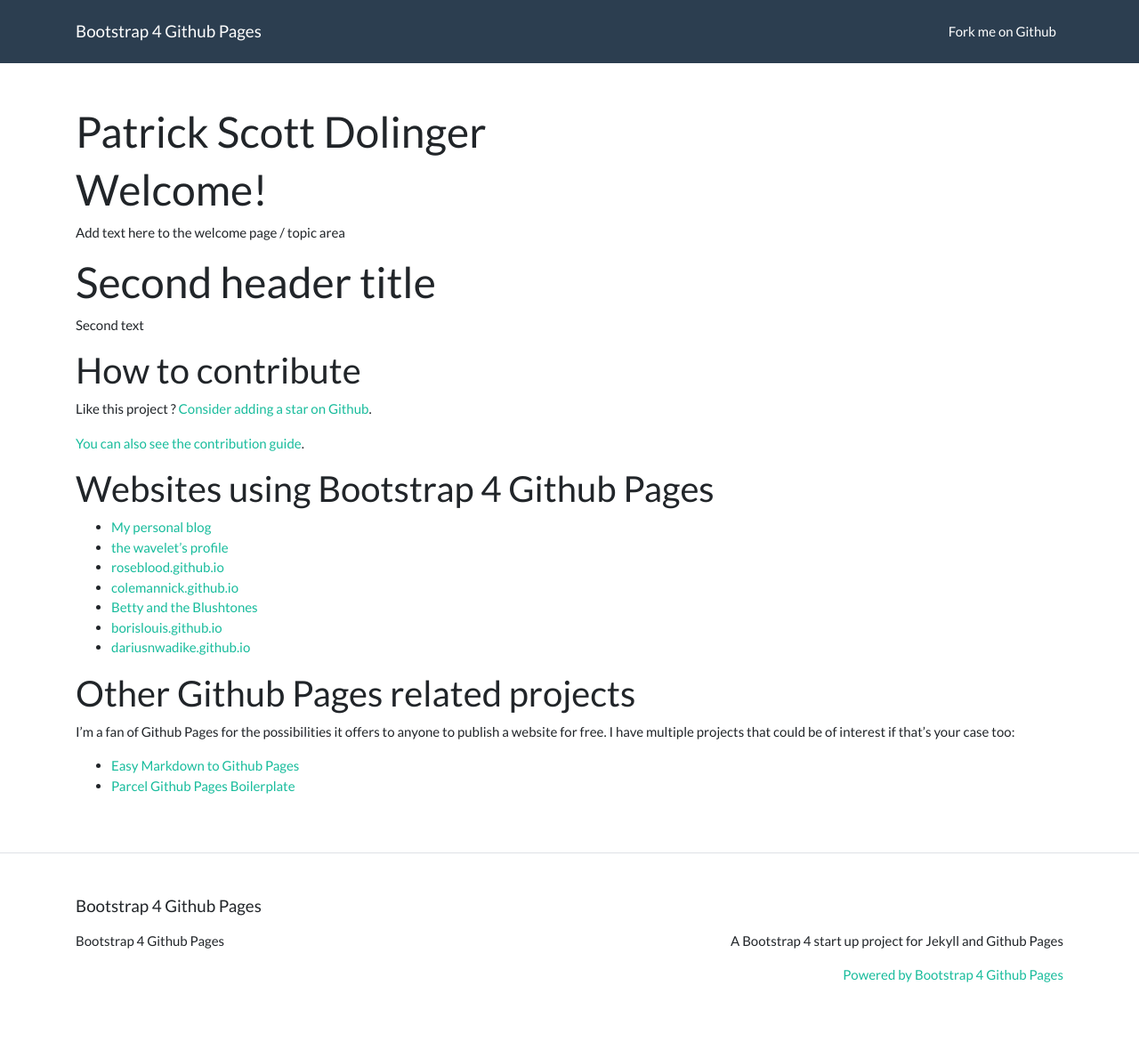
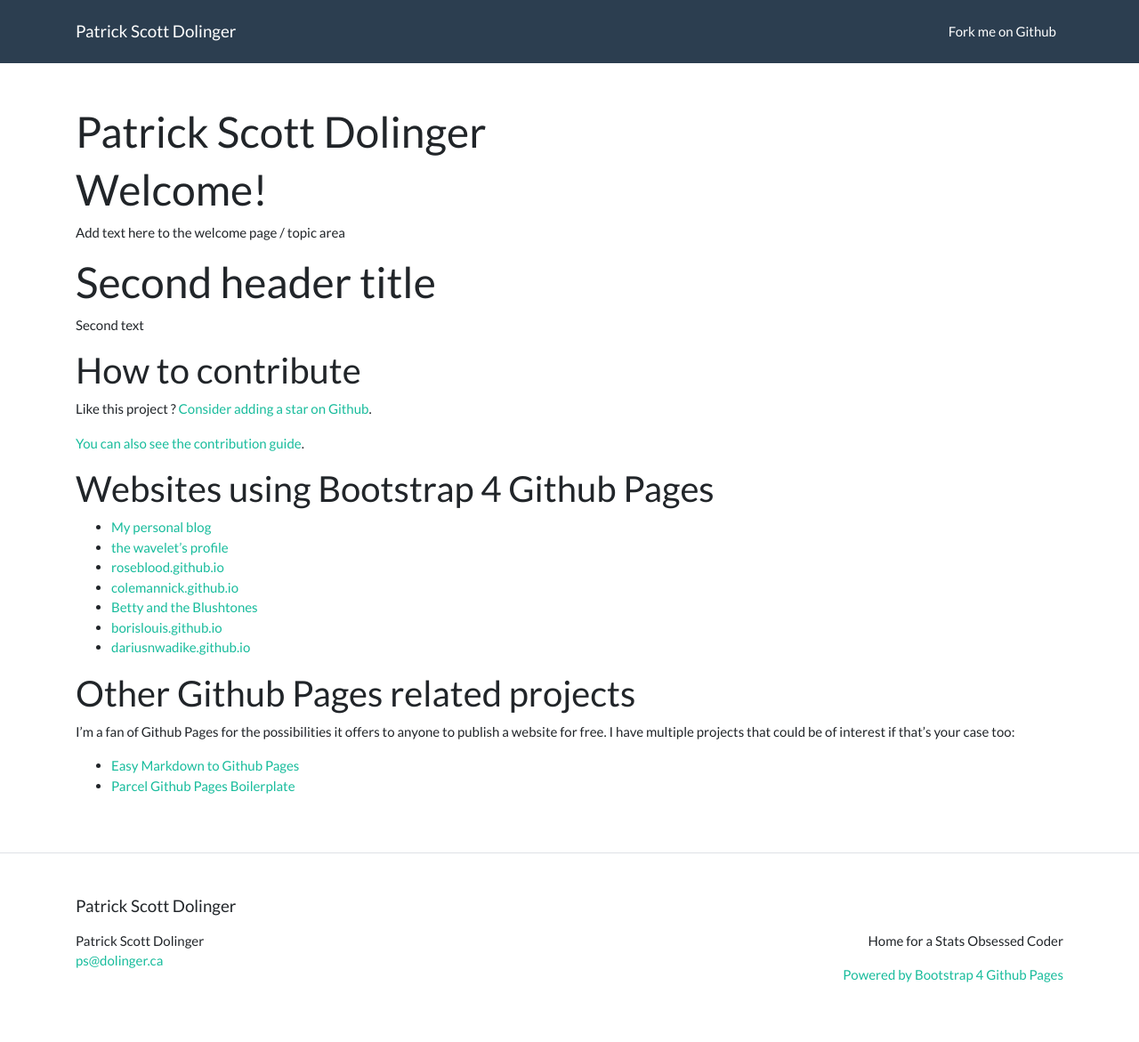
Before and after one commit to patdol/patdol.github.io, a Jekyll site: the page built from index.md, in a window 1280 px wide. Shown: the whole page at 89% size. Built offline with Jekyll 4.4.1, drawn with Linux system fonts in a browser that asks for light colours.

Commit message:
Update _config.yml

```diff
--- a/_config.yml
+++ b/_config.yml
@@ -13,10 +13,10 @@
 # you will see them accessed via {{ site.title }}, {{ site.email }}, and so on.
 # You can create any custom variable you would like, and they will be accessible
 # in the templates via {{ site.myvariable }}.
-title: Bootstrap 4 Github Pages
-email: ""
+title: Patrick Scott Dolinger
+email: "ps@dolinger.ca"
 description: >- # this means to ignore newlines until "baseurl:"
-  A Bootstrap 4 start up project for Jekyll and Github Pages
+  Home for a Stats Obsessed Coder
 #baseurl: "" # the subpath of your site, e.g. /blog
 #url: "http://dolinger.ca" # the base hostname & protocol for your site, e.g. http://example.com
 #twitter_username: patdol
```
